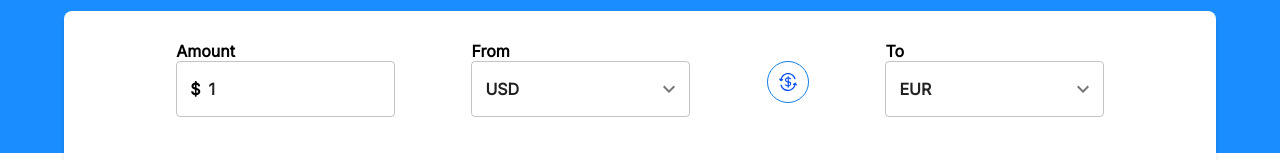
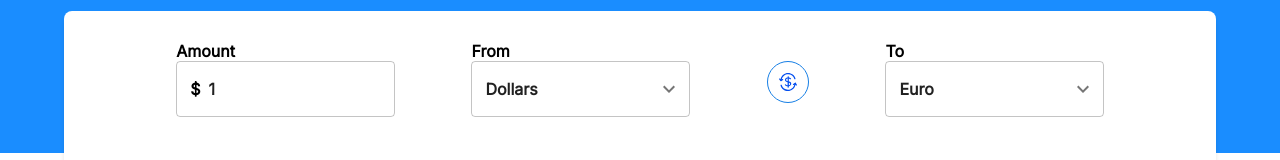
Before and after one commit to FranFalduti/challenge-conversor, a React (Create React App) app: page / in a window 1280 px wide. Shown: the part 201-361 px from the top of the page. Built offline with nearby package versions, Linux system fonts and the light colour scheme; no server answers.

Commit message:
arreglos generales

```diff
--- a/src/App.jsx
+++ b/src/App.jsx
@@ -1,6 +1,6 @@
 import './App.css';
 import React, { useState, useEffect } from "react";
-import { URL_API, URL_DOLAR } from './utils';
+import { URL_API } from './utils';
 import buttonImage from './img/Button.svg';
 import KeyboardArrowDownIcon from '@mui/icons-material/KeyboardArrowDown';
 import { Autocomplete, TextField, InputAdornment } from "@mui/material";
@@ -10,14 +10,14 @@ import InformationRectangle from './components/informationRectangle/InformationR
 import CurrencyInfo from './components/currencyInfo/CurrencyInfo';
 
 function App() {
-  const [currencyOptions, setCurrencyOptions] = useState([]);
-  const [fromCurrency, setFromCurrency] = useState('USD');
-  const [toCurrency, setToCurrency] = useState('EUR');
+  const [fromCurrency, setFromCurrency] = useState('Dollars');
+  const [toCurrency, setToCurrency] = useState('Euro');
   const [exchangeRate, setExchangeRate] = useState();
   const [exchangeRateSecond, setExchangeRateSecond] = useState();
   const [amount, setAmount] = useState(1.00);
   const [fromAmount, setFromAmount] = useState(1);
   const [toAmount, setToAmount] = useState(1);
+  const currencyOptions = ['Dollars', 'Euro'];
 
   useEffect(() => {
     setFromAmount(amount);
@@ -25,16 +25,18 @@ function App() {
   }, [fromAmount, amount, exchangeRate]);
 
   useEffect(() => {
-      fetch(`${URL_API}?base=${fromCurrency}&symbols=${toCurrency}`)
-        .then(res => res.json())
-        .then(resultado => setExchangeRate(resultado.rates[toCurrency]))
+    const asd = fromCurrency === 'Euro' ? 'EUR' : 'USD';
+    const fth = toCurrency === 'Euro' ? 'EUR' : 'USD';
+    fetch(`${URL_API}?base=${asd}&symbols=${fth}`)
+      .then(res => res.json())
+      .then(resultado => setExchangeRate(resultado.rates[fth]))
 
-      fetch(`${URL_API}?base=${toCurrency}&symbols=${fromCurrency}`)
-        .then(res => res.json())
-        .then(resultado => setExchangeRateSecond(resultado.rates[fromCurrency]))
+    fetch(`${URL_API}?base=${fth}&symbols=${asd}`)
+      .then(res => res.json())
+      .then(resultado => setExchangeRateSecond(resultado.rates[asd]))
   }, [fromCurrency, toCurrency]);
 
-  function handleFromAmountChange(e) {
+  function amountSetter(e) {
     setAmount(e.target.value)
   }
 
@@ -68,7 +70,7 @@ function App() {
                   }
                 }}
                 value={fromAmount}
-                onChange={handleFromAmountChange}
+                onChange={amountSetter}
                 fullWidth
                 type='number'
                 onKeyDown={(event) => {
@@ -105,7 +107,7 @@ function App() {
                   setFromCurrency(nuevoValor);
                 }}
                 popupIcon={<KeyboardArrowDownIcon />}
-                options={['USD', 'EUR']}
+                options={currencyOptions}
                 renderInput={(params) => (
                   <TextField {...params} variant="outlined" />
                 )}
@@ -131,7 +133,7 @@ function App() {
                 disableClearable
                 onChange={(evento, nuevoValor) => setToCurrency(nuevoValor)}
                 popupIcon={<KeyboardArrowDownIcon />}
-                options={['USD', 'EUR']}
+                options={currencyOptions}
                 renderInput={(params) => (
                   <TextField {...params} variant="outlined" />
                 )}
--- a/src/components/conversorText/ConversorText.jsx
+++ b/src/components/conversorText/ConversorText.jsx
@@ -9,9 +9,9 @@ export default function ConversorText(props) {
     value
   } = props;
 
-  const newCurrency = fromCurrency === 'EUR' ? 'Euro' : 'US Dollars';
+  const newCurrency = fromCurrency === 'Euro' ? 'Euro' : 'US Dollars';
 
-  const otherCurrency = toCurrency === 'EUR' ? 'Euro' : 'US Dollars';
+  const otherCurrency = toCurrency === 'Euro' ? 'Euro' : 'US Dollars';
 
   return (
     <div className='real-conversion'>
--- a/src/components/conversorText/styles.css
+++ b/src/components/conversorText/styles.css
@@ -15,7 +15,6 @@
 @media (max-width: 375px) {
     .real-conversion {
         width: 277px;
-       /*  height: 58px;   */
     }
 
     .amount {
--- a/src/components/otherConversion/OtherConversion.jsx
+++ b/src/components/otherConversion/OtherConversion.jsx
@@ -8,9 +8,9 @@ export default function OtherConversion(props) {
     exchangeRateSecond,
   } = props;
 
-  const newCurrency = fromCurrency === 'EUR' ? 'USD' : 'EUR';
+  const newCurrency = fromCurrency === 'Euro' ? 'USD' : 'EUR';
 
-  const otherCurrency = fromCurrency === 'EUR' ? 'EUR' : 'USD';
+  const otherCurrency = fromCurrency === 'Euro' ? 'EUR' : 'USD';
 
 
   return (
--- a/src/utils.js
+++ b/src/utils.js
@@ -1,2 +1 @@
 export const URL_API = 'https://api.vatcomply.com/rates';
-export const URL_DOLAR = 'https://api.vatcomply.com/rates?base=USD';
```
Also changed, not shown: src/App.css (+0 -8 lines), src/components/otherConversion/styles.css (+0 -10 lines).
